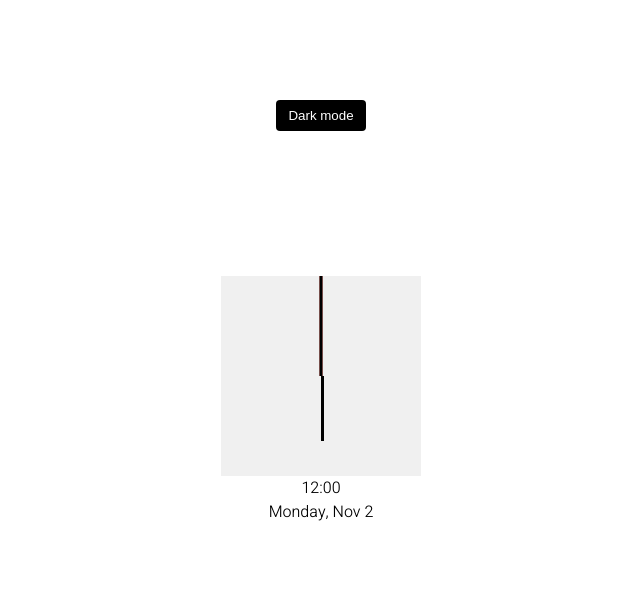
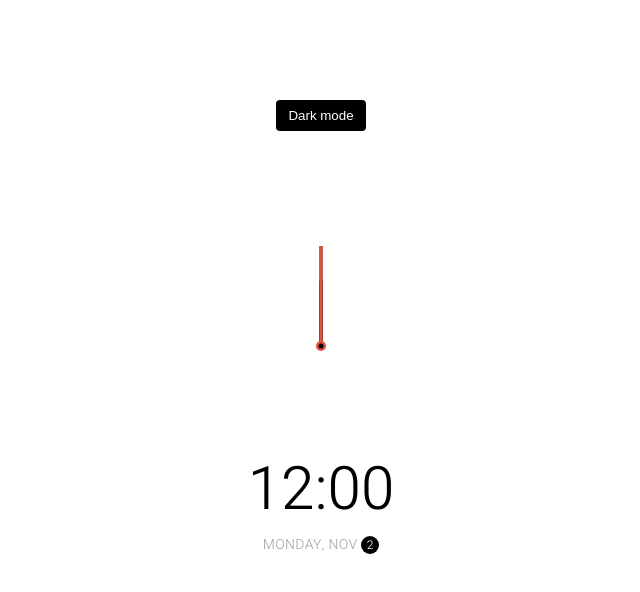
Before and after one commit to mschneider86/javascript-projects, a plain HTML site: page 19-theme-clock/index.html in a window 1280 px wide. Shown: the whole page, without its empty margins (319-959 px from the left). Drawn offline with Linux system fonts and the light colour scheme.

Commit message:
updated clock css

```diff
--- a/19-theme-clock/style.css
+++ b/19-theme-clock/style.css
@@ -58,7 +58,6 @@ body {
   position: relative;
   width: 200px;
   height: 200px;
-  background-color: #f0f0f0;
 }
 
 .needle{
@@ -80,8 +79,56 @@ body {
   height: 100px;
 }
 
-.needle.hour{
+.needle.second{
   transform: translate(-50%, -100%) rotate(0deg);
   height: 100px;
   background-color: #e74c3c;
 }
+
+.center-point{
+  background-color: #e74c3c;
+  width: 10px;
+  height: 10px;
+  position: absolute;
+  top: 50%;
+  left: 50%;
+  transform: translate(-50%, -50%);
+  border-radius: 50%;
+}
+
+.center-point::after{
+  content: '';
+  background-color: var(--primary-color);
+  width: 5px;
+  height: 5px;
+  position: absolute;
+  top: 50%;
+  left: 50%;
+  transform: translate(-50%, -50%);
+  border-radius: 50%;
+}
+
+.time{
+  font-size: 60px;
+}
+
+.date{
+  color: #aaa;
+  font-size: 14px;
+  letter-spacing: 0.3px;
+  text-transform: uppercase;
+}
+
+.date .circle{
+  background-color: var(--primary-color);
+  color: var(--secondary-color);
+  border-radius: 50%;
+  height: 18px;
+  width: 18px;
+  display: inline-flex;
+  align-items: center;
+  justify-content: center;
+  line-height: 18px;
+  transition: all 0.5 ease-in;
+  font-size: 12px;
+}
```
